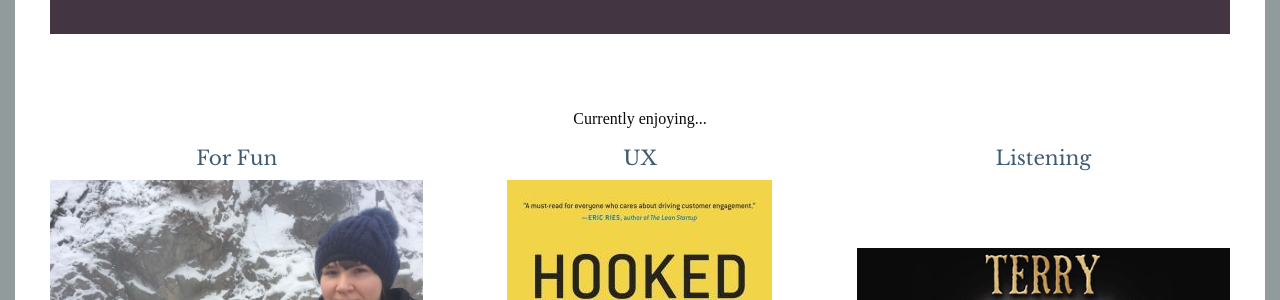
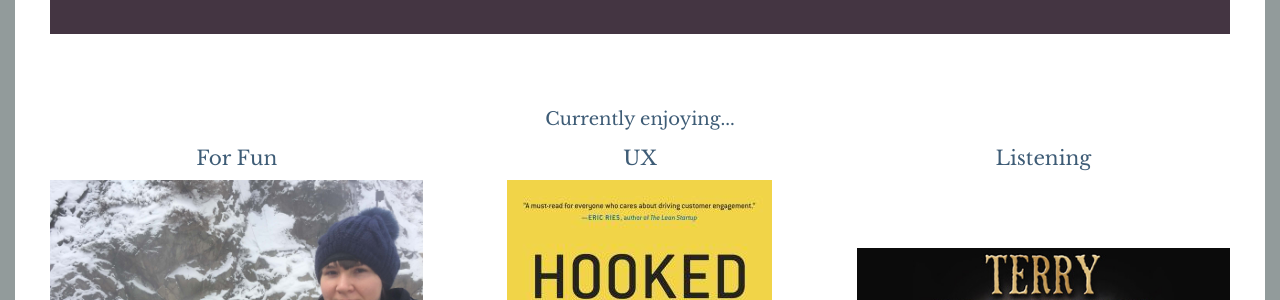
Before and after one commit to emeriwether/emeriwether.github.io, a Jekyll site: the page built from j_about.html, in a window 1280 px wide. Shown: the part 749-1049 px from the top of the page. Built offline with Jekyll 4.4.1, drawn with Linux system fonts in a browser that asks for light colours; some web fonts are replaced.

Commit message:
style title text for about me likes section

```diff
--- a/css/home.css
+++ b/css/home.css
@@ -116,3 +116,9 @@ body {
     color: #eee0cb;
     font-size: 1.125em;
 }
+
+#currentlyEnjoying {
+    font-family: "Libre Baskerville";
+    color: #3e5c76;
+    font-size: 1.125em;
+}
```
